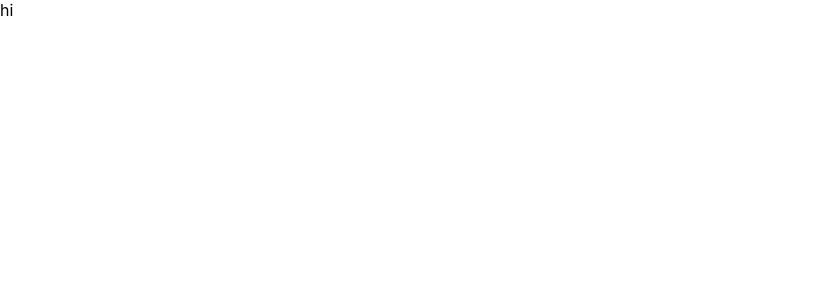
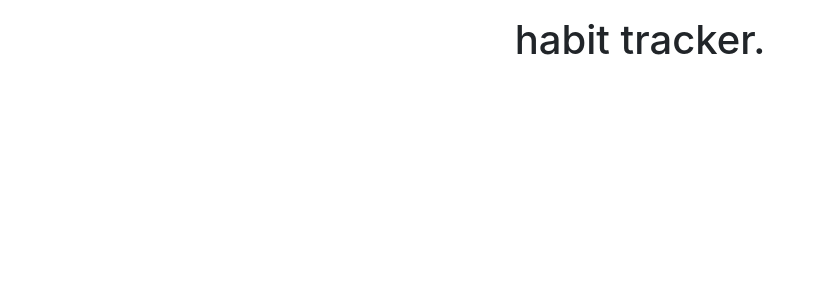
Before and after one commit to sydneywalcoff/habit-tracker, a React (Create React App) app in the folder client/: page / in a window 1280 px wide. Shown: the top 300 px of the page, without its empty margins (0-825 px from the left). Built offline with nearby package versions, Linux system fonts and the light colour scheme.

Commit message:
add Header component and bootstrap

```diff
--- a/client/package.json
+++ b/client/package.json
@@ -3,9 +3,12 @@
   "version": "0.1.0",
   "private": true,
   "dependencies": {
+    "@popperjs/core": "^2.10.2",
     "@testing-library/jest-dom": "^5.14.1",
     "@testing-library/react": "^11.2.7",
     "@testing-library/user-event": "^12.8.3",
+    "bootstrap": "^5.1.3",
+    "jquery": "^3.6.0",
     "react": "^17.0.2",
     "react-dom": "^17.0.2",
     "react-scripts": "4.0.3",
--- a/client/src/App.js
+++ b/client/src/App.js
@@ -1,8 +1,11 @@
 import './App.css';
+
+// components
+import Header from './components/Header';
 
 function App() {
   return (
-    'hi'
+    < Header />
   );
 }
 
--- /dev/null
+++ b/client/src/components/Header/index.js
@@ -0,0 +1,11 @@
+import React from 'react';
+
+const Header = () => {
+    return (
+        <header class="my-3">
+            <h1 class="text-center">habit tracker.</h1>
+        </header>
+    );
+};
+
+export default Header;
--- /dev/null
+++ b/client/src/components/Tracker/index.js
@@ -0,0 +1 @@
+import 'react';
--- a/client/src/index.js
+++ b/client/src/index.js
@@ -1,3 +1,6 @@
+import 'bootstrap/dist/css/bootstrap.min.css';
+import 'jquery';
+import '@popperjs/core';
 import React from 'react';
 import ReactDOM from 'react-dom';
 import './index.css';
```
Also changed, not shown: 1 other file (tests, documents, lock files or other folders).
